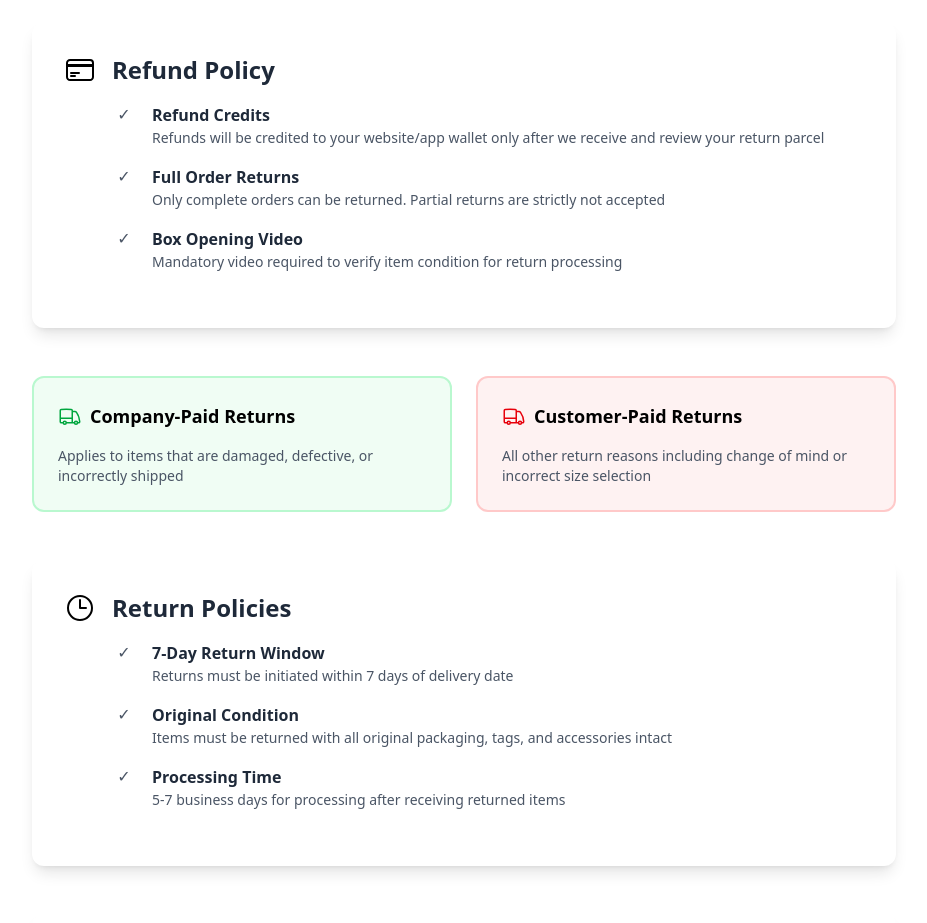
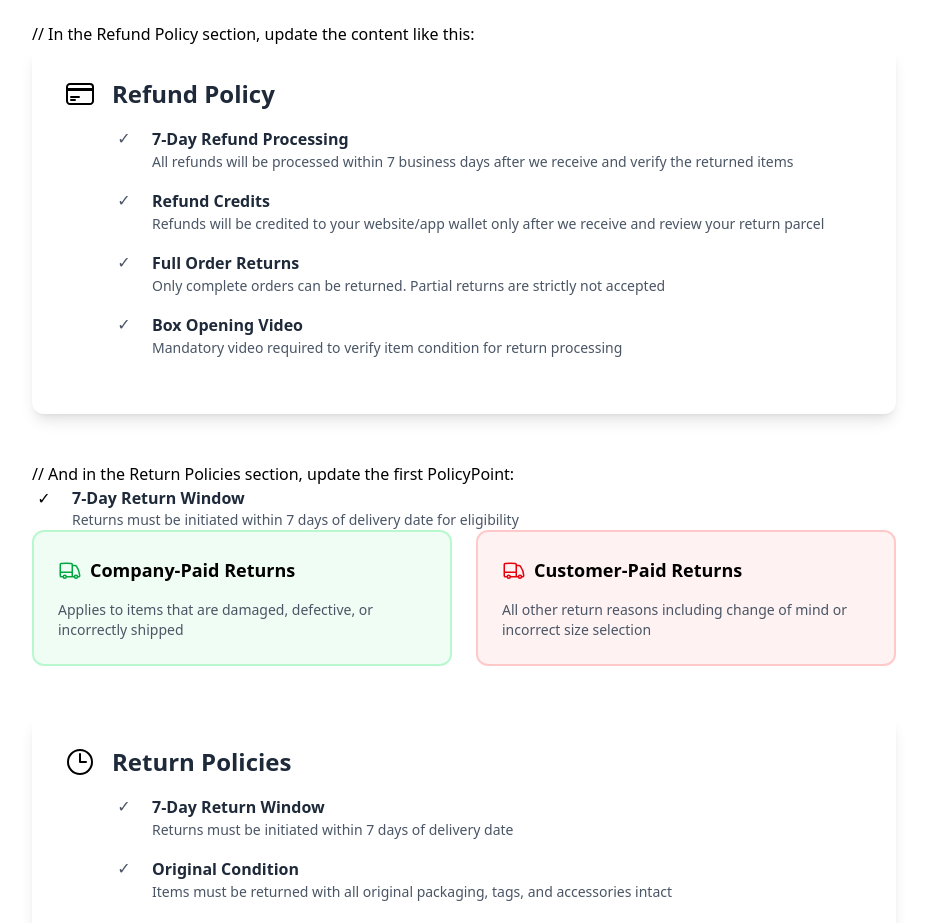
Before and after one commit to mrBhavinKatariya/wavelina, a React (Vite) app: page /refund-policy in a window 1280 px wide. Shown: the part 1240-2163 px from the top of the page, without its empty margins (176-1103 px from the left). Built offline with nearby package versions, Linux system fonts and the light colour scheme; no server answers.

Commit message:
feat: update refund policy content and add return window details

```diff
--- a/src/policy/Refund.Policy.jsx
+++ b/src/policy/Refund.Policy.jsx
@@ -99,11 +99,17 @@ const RefundPolicyPage = () => {
           />
 
           {/* Refund Policy */}
+          // In the Refund Policy section, update the content like this:
+
 <PolicySection
   icon={<CreditCardIcon className="h-8 w-8 text-gold-600" />}
   title="Refund Policy"
   content={
     <div className="space-y-4">
+      <PolicyPoint
+        title="7-Day Refund Processing"
+        content="All refunds will be processed within 7 business days after we receive and verify the returned items"
+      />
       <PolicyPoint
         title="Refund Credits"
         content="Refunds will be credited to your website/app wallet only after we receive and review your return parcel"
@@ -118,6 +124,13 @@ const RefundPolicyPage = () => {
       />
     </div>
   }
+/>
+
+// And in the Return Policies section, update the first PolicyPoint:
+
+<PolicyPoint
+  title="7-Day Return Window"
+  content="Returns must be initiated within 7 days of delivery date for eligibility"
 />
 
           {/* Shipping Charges */}
```
Lines whose indentation alone changed are shown as unchanged.
